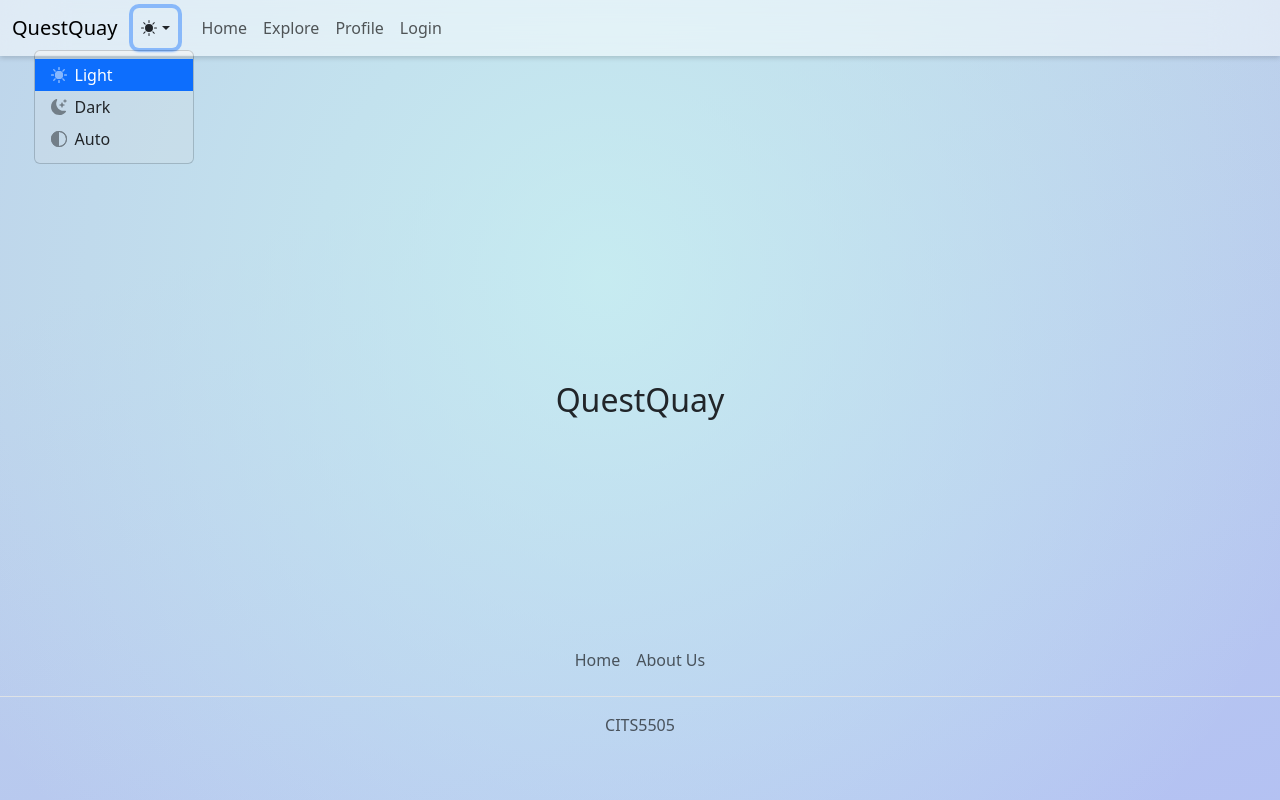
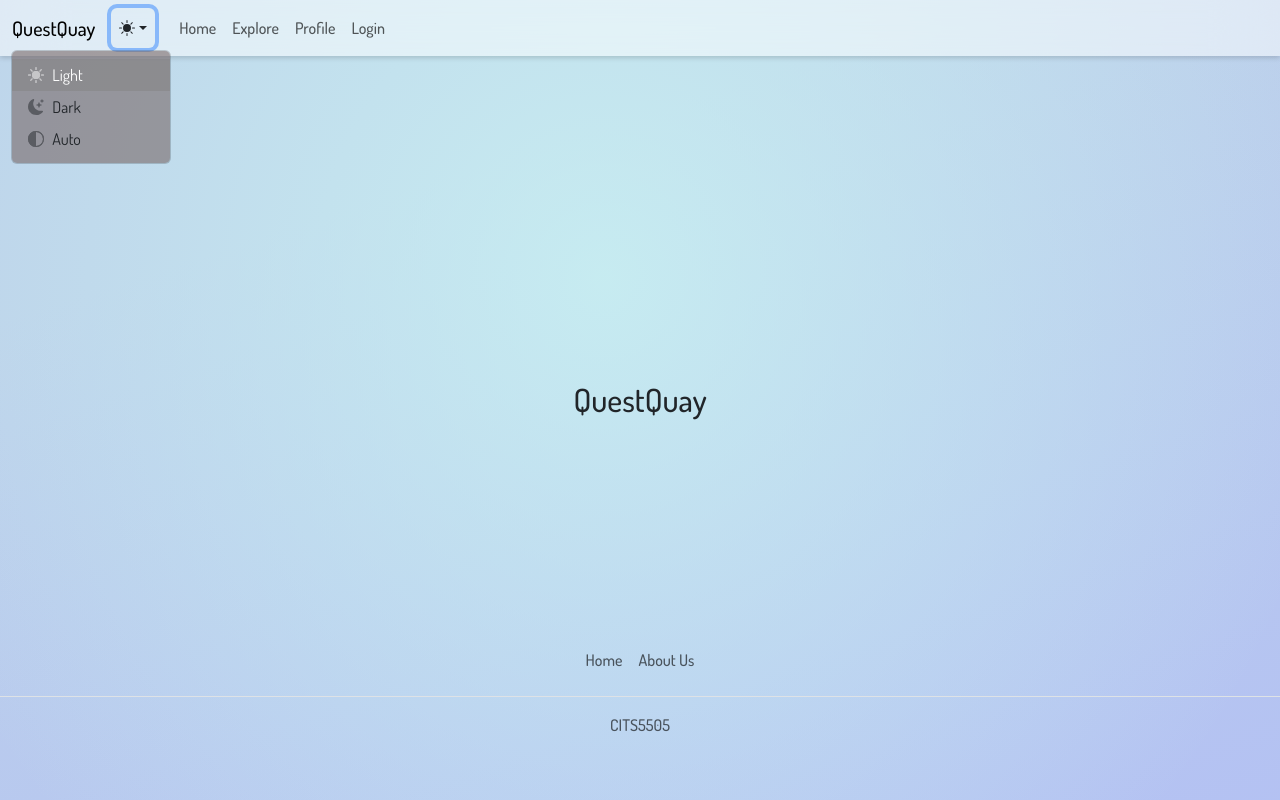
Before and after one commit to yunho7687/quest-quay, a Flask app: page / in a window 1280 px wide, after a click that opens the changed part. Run offline with Flask 3, Linux system fonts and the light colour scheme; some libraries are stand-ins or nearby versions.

Commit message:
Update font and styling for better readability and consistency

```diff
--- a/app/static/assets/css/style.css
+++ b/app/static/assets/css/style.css
@@ -1,6 +1,10 @@
 @import url('https://fonts.googleapis.com/css?family=Dosis:300,400,500');
+
 html {
   scroll-padding-top: 70px;
+}
+body {
+  font-family: 'Dosis', sans-serif !important;
 }
 [data-bs-theme="dark"] a {
   --bs-body-color: #dee2e6;
@@ -258,10 +262,10 @@ table:hover {
 .delete-btn{
   font-size: 0.875em;
 }
-.dropdown-menu.dropdown-menu-end.show{
-  backdrop-filter: blur(1px);
+.dropdown-menu{
+  backdrop-filter: blur(100px);
   -webkit-backdrop-filter: blur(100px);
-  background-color: rgba(223, 223, 223, 0.2);
+  background-color: rgba(120, 104, 104, 0.6);
   z-index: 100;
 }
 .profile-avatar{
@@ -290,3 +294,13 @@ margin-bottom: 20px;
  opacity: 0.8;
 
 }
+
+.dropdown-item.active{
+  background-color: rgba(130, 130, 130, 0.5)
+}
+.dropdown-menu li{
+  width: 100%;
+}
+.dropdown-menu button{
+  width: 100%;
+}
--- a/app/templates/errors/500.html
+++ b/app/templates/errors/500.html
@@ -1,7 +1,7 @@
 {% extends "base.html" %}
 
 {% block content %}
-<div>
+<div class="mt-5">
     <h1>An unexpected error has occurred</h1>
     <p>The administrator has been notified. Sorry for the inconvenience!</p>
     <p><a href="{{ url_for('mian.index') }}">Back</a></p>
```
Also changed, not shown: app/templates/errors/404.html (+0 -23 lines).
